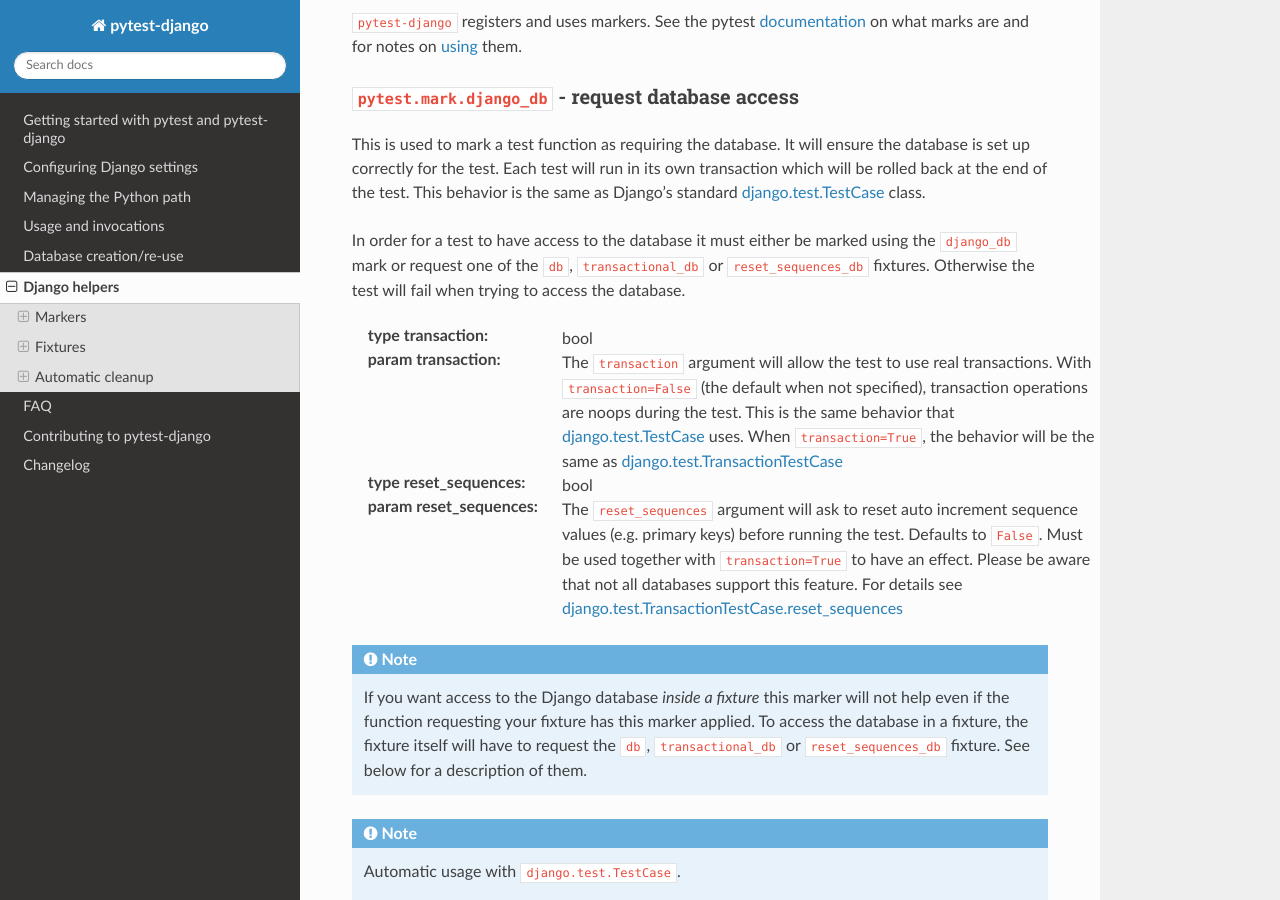
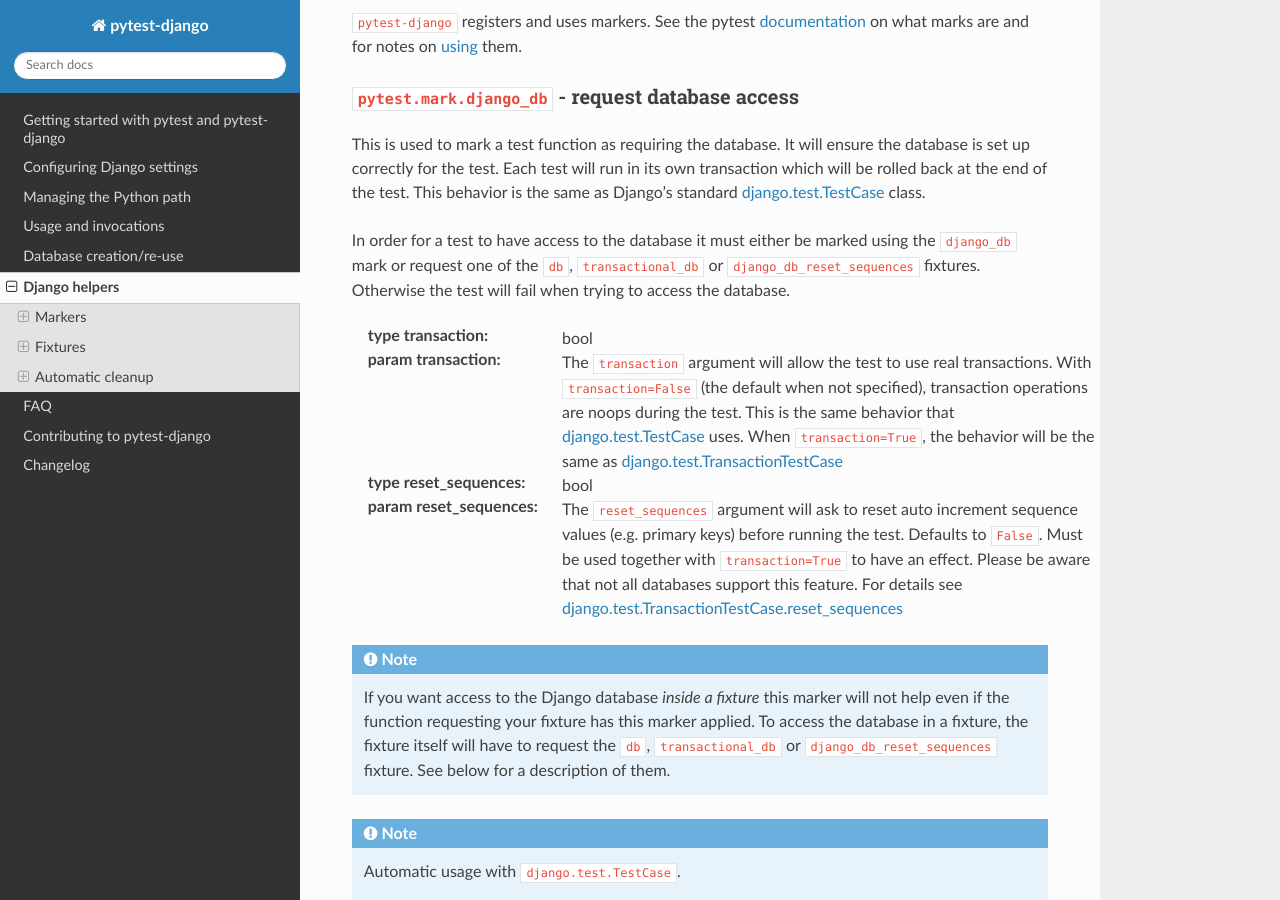
Before and after one commit to pytest-dev/pytest-django, a Sphinx documentation site: the page built from docs/helpers.rst, in a window 1280 px wide and 900 px high, scrolled down 206 px. Built offline with Sphinx 7.4.7 and the Read the Docs theme 2.0.0, drawn with Linux system fonts in a browser that asks for light colours; some of the changed text lies outside the part shown.

Commit message:
Adjust naming in documentation to `django_db_reset_sequences`

```diff
--- a/docs/helpers.rst
+++ b/docs/helpers.rst
@@ -26,7 +26,7 @@
 
 In order for a test to have access to the database it must either
 be marked using the ``django_db`` mark or request one of the ``db``,
-``transactional_db`` or ``reset_sequences_db`` fixtures.  Otherwise the
+``transactional_db`` or ``django_db_reset_sequences`` fixtures.  Otherwise the
 test will fail when trying to access the database.
 
 :type transaction: bool
@@ -53,7 +53,7 @@
   this marker will not help even if the function requesting your
   fixture has this marker applied.  To access the database in a
   fixture, the fixture itself will have to request the ``db``,
-  ``transactional_db`` or ``reset_sequences_db`` fixture.  See below
+  ``transactional_db`` or ``django_db_reset_sequences`` fixture.  See below
   for a description of them.
 
 .. note:: Automatic usage with ``django.test.TestCase``.
@@ -230,8 +230,8 @@
 database access themselves.  A test function should normally use the
 ``pytest.mark.django_db``  mark with ``transaction=True``.
 
-``reset_sequences_db``
-~~~~~~~~~~~~~~~~~~~~~~
+``django_db_reset_sequences``
+~~~~~~~~~~~~~~~~~~~~~~~~~~~~~
 
 This fixture provides the same transactional database access as
 ``transactional_db``, with additional support for reset of auto increment
@@ -255,7 +255,7 @@
 
   * ``db``
   * ``transactional_db``
-  * ``reset_sequences_db``
+  * ``django_db_reset_sequences``
 
   In addition, using ``live_server`` will also trigger transactional
   database access, if not specified.
```
